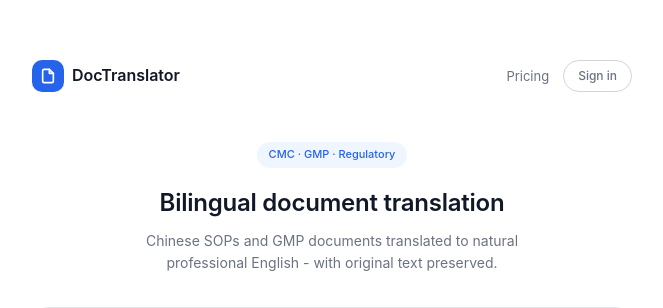
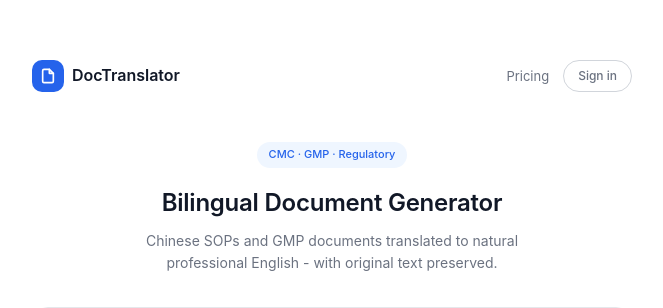
Before and after one commit to astock2026/doc-translator, a Flask app: page / in a window 1280 px wide. Shown: the top 308 px of the page, without its empty margins (308-971 px from the left). Run offline with Flask 3, Linux system fonts and the light colour scheme.

Commit message:
Change heading to 'Bilingual Document Generator'

```diff
--- a/templates/index.html
+++ b/templates/index.html
@@ -410,7 +410,7 @@
     <!-- Hero -->
     <div class="hero">
         <div class="hero-badge">CMC · GMP · Regulatory</div>
-        <h1>Bilingual document translation</h1>
+        <h1>Bilingual Document Generator</h1>
         <p>Chinese SOPs and GMP documents translated to natural professional English - with original text preserved.</p>
     </div>
 
```
